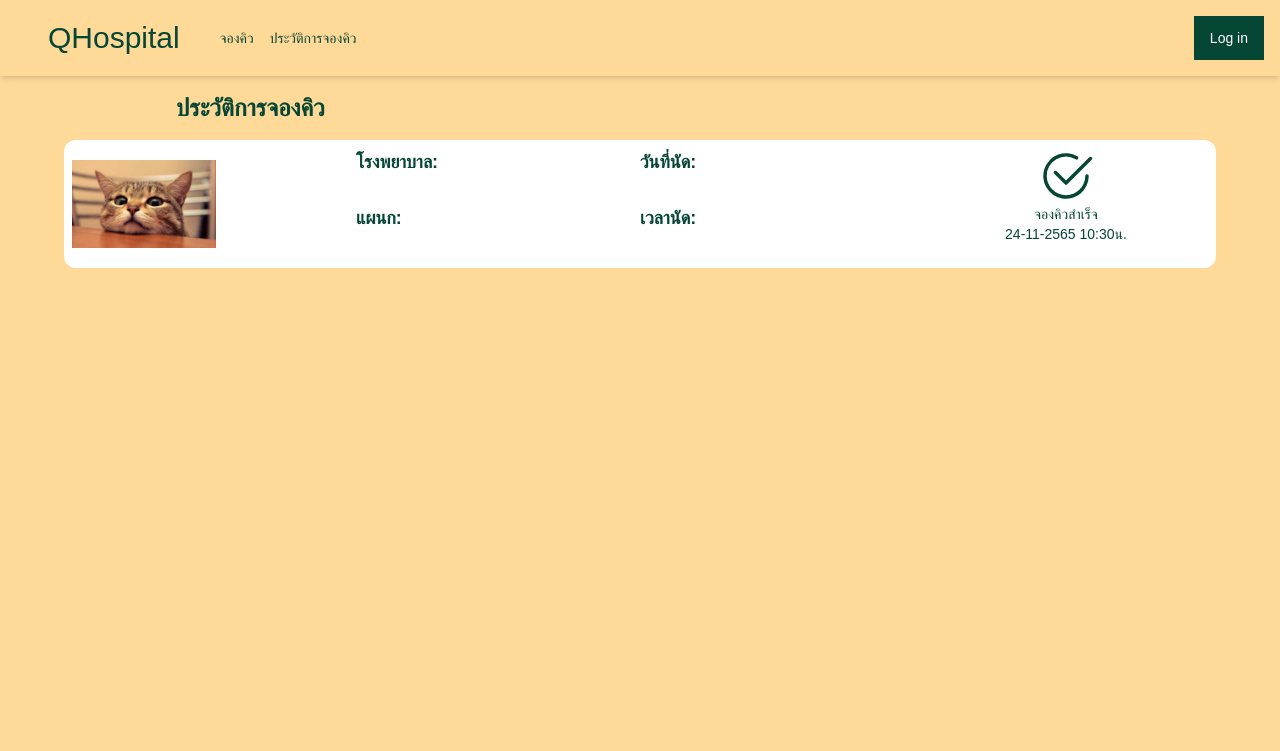
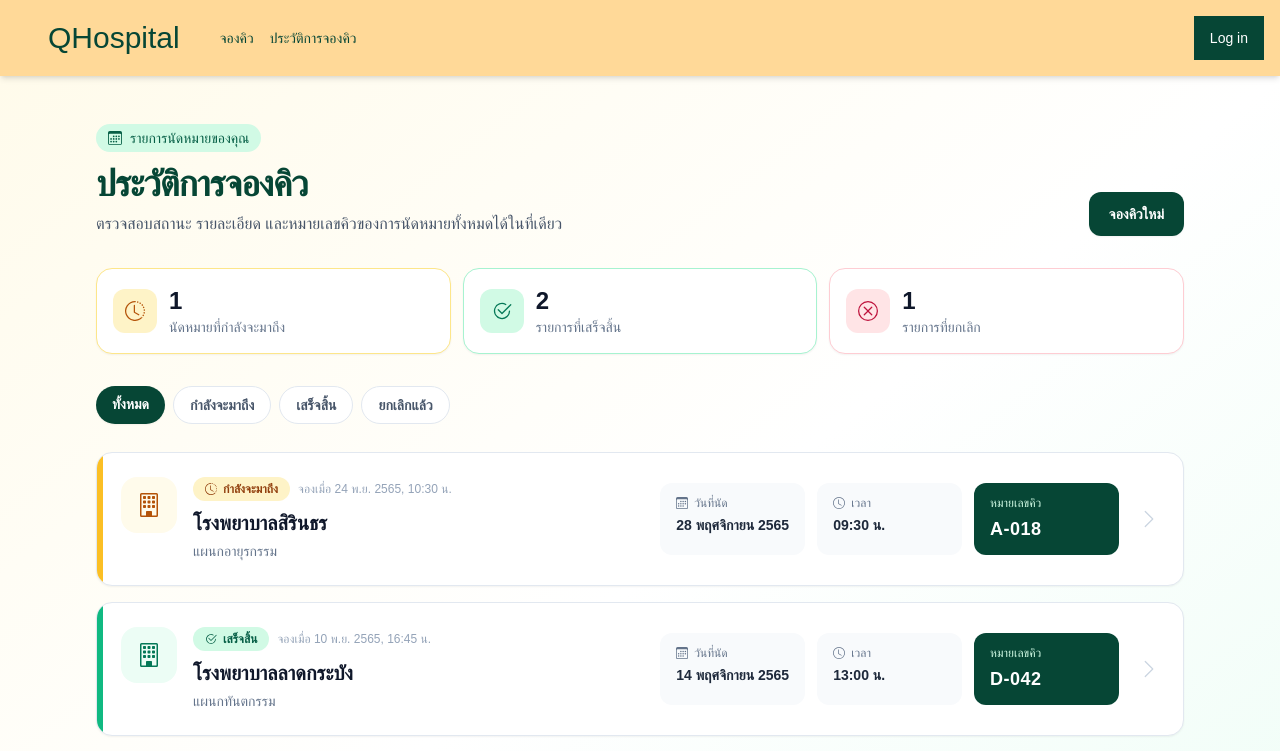
Before and after one commit to yanisa2002/Hospital-Booking-Website-Project, a React (Create React App) app: page /history in a window 1280 px wide. Shown: the top 751 px of the page. Built offline with nearby package versions, Linux system fonts and the light colour scheme; a web font is replaced by a local one.

Commit message:
Redesign booking history page
Figma-Prompt-ID: 10
Figma-Session-ID: 025a0e38-207c-4c3d-8664-9c2a3dfbf4b7

```diff
--- a/src/component/History/CardQueueComponent.js
+++ b/src/component/History/CardQueueComponent.js
@@ -1,36 +1,93 @@
-import React from 'react'
+import React from "react";
+import {
+  BsCalendar3,
+  BsBuilding,
+  BsCheck2Circle,
+  BsChevronRight,
+  BsClock,
+  BsClockHistory,
+  BsXCircle,
+} from "react-icons/bs";
 
-//Import image
-import demoPic from '../../asset/demo.jpg'
+const statusConfig = {
+  upcoming: {
+    icon: BsClockHistory,
+    badge: "bg-amber-100 text-amber-800",
+    accent: "bg-amber-400",
+    iconSurface: "bg-amber-50 text-amber-700",
+  },
+  completed: {
+    icon: BsCheck2Circle,
+    badge: "bg-emerald-100 text-emerald-800",
+    accent: "bg-emerald-500",
+    iconSurface: "bg-emerald-50 text-emerald-700",
+  },
+  cancelled: {
+    icon: BsXCircle,
+    badge: "bg-rose-100 text-rose-800",
+    accent: "bg-rose-400",
+    iconSurface: "bg-rose-50 text-rose-700",
+  },
+};
 
-//Import icon
-import { BsCheck2Circle } from 'react-icons/bs';
-
-function CardQueueComponent(props) {
+function CardQueueComponent({ booking }) {
+  const status = statusConfig[booking.status];
+  const StatusIcon = status.icon;
 
   return (
-    <div className = "grid grid-cols-4 grid-rows-2 bg-white mb-4 p-2 text-lg rounded-xl w-[85rem] max-w-6xl">
-        <div className='row-span-2 '>
-            <div className='w-36 h-28 overflow-hidden flex items-center'>
-                <img  alt='' src={demoPic}/>
+    <article className="group relative overflow-hidden rounded-2xl border border-slate-200 bg-white shadow-sm transition duration-200 hover:-translate-y-0.5 hover:border-emerald-200 hover:shadow-md">
+      <div className={`absolute inset-y-0 left-0 w-1.5 ${status.accent}`} />
+      <div className="p-5 sm:p-6">
+        <div className="flex flex-col gap-5 lg:flex-row lg:items-center">
+          <div className="flex min-w-0 flex-1 items-start gap-4">
+            <div className={`hidden rounded-2xl p-4 sm:block ${status.iconSurface}`}>
+              <BsBuilding className="text-2xl" aria-hidden="true" />
             </div>
+            <div className="min-w-0">
+              <div className="mb-2 flex flex-wrap items-center gap-2">
+                <span className={`inline-flex items-center gap-1.5 rounded-full px-3 py-1 text-xs font-semibold ${status.badge}`}>
+                  <StatusIcon aria-hidden="true" />
+                  {booking.statusLabel}
+                </span>
+                <span className="text-xs text-slate-400">
+                  จองเมื่อ {booking.bookedAt}
+                </span>
+              </div>
+              <p className="truncate text-lg font-bold text-slate-900 sm:text-xl">
+                {booking.hospital}
+              </p>
+              <p className="mt-1 text-sm text-slate-500">{booking.department}</p>
+            </div>
+          </div>
 
+          <div className="grid grid-cols-2 gap-3 sm:grid-cols-3 lg:w-auto lg:min-w-max">
+            <div className="rounded-xl bg-slate-50 px-4 py-3">
+              <div className="mb-1 flex items-center gap-1.5 text-xs text-slate-500">
+                <BsCalendar3 aria-hidden="true" />
+                วันที่นัด
+              </div>
+              <p className="text-sm font-semibold text-slate-800">{booking.date}</p>
+            </div>
+            <div className="rounded-xl bg-slate-50 px-4 py-3">
+              <div className="mb-1 flex items-center gap-1.5 text-xs text-slate-500">
+                <BsClock aria-hidden="true" />
+                เวลา
+              </div>
+              <p className="text-sm font-semibold text-slate-800">{booking.time}</p>
+            </div>
+            <div className="col-span-2 rounded-xl bg-uColor-green px-4 py-3 text-white sm:col-span-1">
+              <p className="mb-1 text-xs text-emerald-100">หมายเลขคิว</p>
+              <p className="text-lg font-bold tracking-wide">{booking.queue}</p>
+            </div>
+          </div>
+
+          <div className="hidden text-slate-300 transition group-hover:translate-x-1 group-hover:text-emerald-700 lg:block">
+            <BsChevronRight className="text-xl" aria-hidden="true" />
+          </div>
         </div>
-        <div className='font-semibold'>โรงพยาบาล: </div>
-        <div className='font-semibold'>วันที่นัด: </div>
-        <div className='flex justify-center items-center'>
-            <BsCheck2Circle color="text-uColor" fontSize="3.5rem"/>
-
-        </div>
-        <div className='font-semibold'>แผนก: </div>
-        <div className='font-semibold'>เวลานัด: </div>
-        <div className='text-sm flex flex-col items-center'>
-            <p className='text-uColor"'>จองคิวสำเร็จ</p>
-            <p>24-11-2565 10:30น.</p>
-        </div>
-
-    </div>
-  )
+      </div>
+    </article>
+  );
 }
 
-export default CardQueueComponent
+export default CardQueueComponent;
--- a/src/page/QueueHistory.js
+++ b/src/page/QueueHistory.js
@@ -1,25 +1,175 @@
-import React from 'react'
-import { Link } from 'react-router-dom'
+import React from "react";
+import { Link, useSearchParams } from "react-router-dom";
+import {
+  BsCalendar3,
+  BsCheck2Circle,
+  BsClockHistory,
+  BsXCircle,
+} from "react-icons/bs";
 
-//icon
-import { BsCheck2Circle, BsClockHistory, BsXCircle } from 'react-icons/bs';
+import CardQueueComponent from "../component/History/CardQueueComponent";
 
-import CardQueueComponent from '../component/History/CardQueueComponent'
+const bookings = [
+  {
+    id: "123",
+    hospital: "โรงพยาบาลสิรินธร",
+    department: "แผนกอายุรกรรม",
+    date: "28 พฤศจิกายน 2565",
+    time: "09:30 น.",
+    queue: "A-018",
+    status: "upcoming",
+    statusLabel: "กำลังจะมาถึง",
+    bookedAt: "24 พ.ย. 2565, 10:30 น.",
+  },
+  {
+    id: "124",
+    hospital: "โรงพยาบาลลาดกระบัง",
+    department: "แผนกทันตกรรม",
+    date: "14 พฤศจิกายน 2565",
+    time: "13:00 น.",
+    queue: "D-042",
+    status: "completed",
+    statusLabel: "เสร็จสิ้น",
+    bookedAt: "10 พ.ย. 2565, 16:45 น.",
+  },
+  {
+    id: "125",
+    hospital: "ศูนย์บริการสาธารณสุข 35 หัวหมาก",
+    department: "แผนกเวชปฏิบัติทั่วไป",
+    date: "2 พฤศจิกายน 2565",
+    time: "10:15 น.",
+    queue: "G-011",
+    status: "completed",
+    statusLabel: "เสร็จสิ้น",
+    bookedAt: "30 ต.ค. 2565, 09:12 น.",
+  },
+  {
+    id: "126",
+    hospital: "ศูนย์บริการสาธารณสุข 46",
+    department: "แผนกกายภาพบำบัด",
+    date: "18 ตุลาคม 2565",
+    time: "15:30 น.",
+    queue: "P-007",
+    status: "cancelled",
+    statusLabel: "ยกเลิกแล้ว",
+    bookedAt: "12 ต.ค. 2565, 14:20 น.",
+  },
+];
+
+const filters = [
+  { value: "all", label: "ทั้งหมด" },
+  { value: "upcoming", label: "กำลังจะมาถึง" },
+  { value: "completed", label: "เสร็จสิ้น" },
+  { value: "cancelled", label: "ยกเลิกแล้ว" },
+];
+
 function QueueHistory() {
+  const [searchParams] = useSearchParams();
+  const requestedFilter = searchParams.get("status");
+  const activeFilter = filters.some((filter) => filter.value === requestedFilter)
+    ? requestedFilter
+    : "all";
+
+  const filteredBookings =
+    activeFilter === "all"
+      ? bookings
+      : bookings.filter((booking) => booking.status === activeFilter);
+
   return (
-    <div className=" bg-uColor-bg font-prompt min-w-[800px] h-screen px-20  ">
-        <p className="font-bold text-2xl text-uColor-green py-4 px-24">ประวัติการจองคิว</p>
-        <div className='flex flex-col items-center'>
-
-              <Link to={`/queue/123`}>
-                <CardQueueComponent />
-              </Link>
-
-
+    <main className="min-h-screen bg-gradient-to-br from-amber-50 via-white to-emerald-50 font-jamjuree text-uColor-green">
+      <div className="mx-auto w-full max-w-6xl px-4 py-8 sm:px-6 lg:px-8 lg:py-12">
+        <div className="mb-8 flex flex-col gap-5 md:flex-row md:items-end md:justify-between">
+          <div>
+            <div className="mb-3 inline-flex items-center gap-2 rounded-full bg-emerald-100 px-3 py-1 text-sm font-medium text-emerald-800">
+              <BsCalendar3 aria-hidden="true" />
+              รายการนัดหมายของคุณ
+            </div>
+            <p className="text-3xl font-bold tracking-tight text-uColor-green sm:text-4xl">
+              ประวัติการจองคิว
+            </p>
+            <p className="mt-2 max-w-xl text-sm leading-6 text-slate-600 sm:text-base">
+              ตรวจสอบสถานะ รายละเอียด และหมายเลขคิวของการนัดหมายทั้งหมดได้ในที่เดียว
+            </p>
+          </div>
+          <Link
+            to="/"
+            className="inline-flex w-fit items-center justify-center rounded-xl bg-uColor-green px-5 py-3 text-sm font-semibold text-white shadow-sm transition hover:bg-emerald-800 focus:outline-none focus:ring-2 focus:ring-emerald-700 focus:ring-offset-2"
+          >
+            จองคิวใหม่
+          </Link>
         </div>
 
-    </div>
-  )
+        <div className="mb-8 grid grid-cols-1 gap-3 sm:grid-cols-3">
+          <div className="rounded-2xl border border-amber-200 bg-white p-4 shadow-sm">
+            <div className="flex items-center gap-3">
+              <div className="rounded-xl bg-amber-100 p-3 text-amber-700">
+                <BsClockHistory className="text-xl" aria-hidden="true" />
+              </div>
+              <div>
+                <p className="text-2xl font-bold text-slate-900">1</p>
+                <p className="text-sm text-slate-500">นัดหมายที่กำลังจะมาถึง</p>
+              </div>
+            </div>
+          </div>
+          <div className="rounded-2xl border border-emerald-200 bg-white p-4 shadow-sm">
+            <div className="flex items-center gap-3">
+              <div className="rounded-xl bg-emerald-100 p-3 text-emerald-700">
+                <BsCheck2Circle className="text-xl" aria-hidden="true" />
+              </div>
+              <div>
+                <p className="text-2xl font-bold text-slate-900">2</p>
+                <p className="text-sm text-slate-500">รายการที่เสร็จสิ้น</p>
+              </div>
+            </div>
+          </div>
+          <div className="rounded-2xl border border-rose-200 bg-white p-4 shadow-sm">
+            <div className="flex items-center gap-3">
+              <div className="rounded-xl bg-rose-100 p-3 text-rose-700">
+                <BsXCircle className="text-xl" aria-hidden="true" />
+              </div>
+              <div>
+                <p className="text-2xl font-bold text-slate-900">1</p>
+                <p className="text-sm text-slate-500">รายการที่ยกเลิก</p>
+              </div>
+            </div>
+          </div>
+        </div>
+
+        <div className="mb-5 flex gap-2 overflow-x-auto pb-2" aria-label="กรองประวัติการจอง">
+          {filters.map((filter) => (
+            <Link
+              key={filter.value}
+              to={
+                filter.value === "all"
+                  ? "/history"
+                  : `/history?status=${filter.value}`
+              }
+              className={`whitespace-nowrap rounded-full px-4 py-2 text-sm font-semibold transition focus:outline-none focus:ring-2 focus:ring-emerald-700 focus:ring-offset-2 ${
+                activeFilter === filter.value
+                  ? "bg-uColor-green text-white shadow-sm"
+                  : "border border-slate-200 bg-white text-slate-600 hover:border-emerald-300 hover:text-uColor-green"
+              }`}
+            >
+              {filter.label}
+            </Link>
+          ))}
+        </div>
+
+        <div className="space-y-4">
+          {filteredBookings.map((booking) => (
+            <Link
+              key={booking.id}
+              to={`/queue/${booking.id}`}
+              className="block rounded-2xl focus:outline-none focus:ring-2 focus:ring-emerald-700 focus:ring-offset-2"
+              aria-label={`ดูรายละเอียดคิว ${booking.queue} ที่ ${booking.hospital}`}
+            >
+              <CardQueueComponent booking={booking} />
+            </Link>
+          ))}
+        </div>
+      </div>
+    </main>
+  );
 }
 
-export default QueueHistory
+export default QueueHistory;
```
